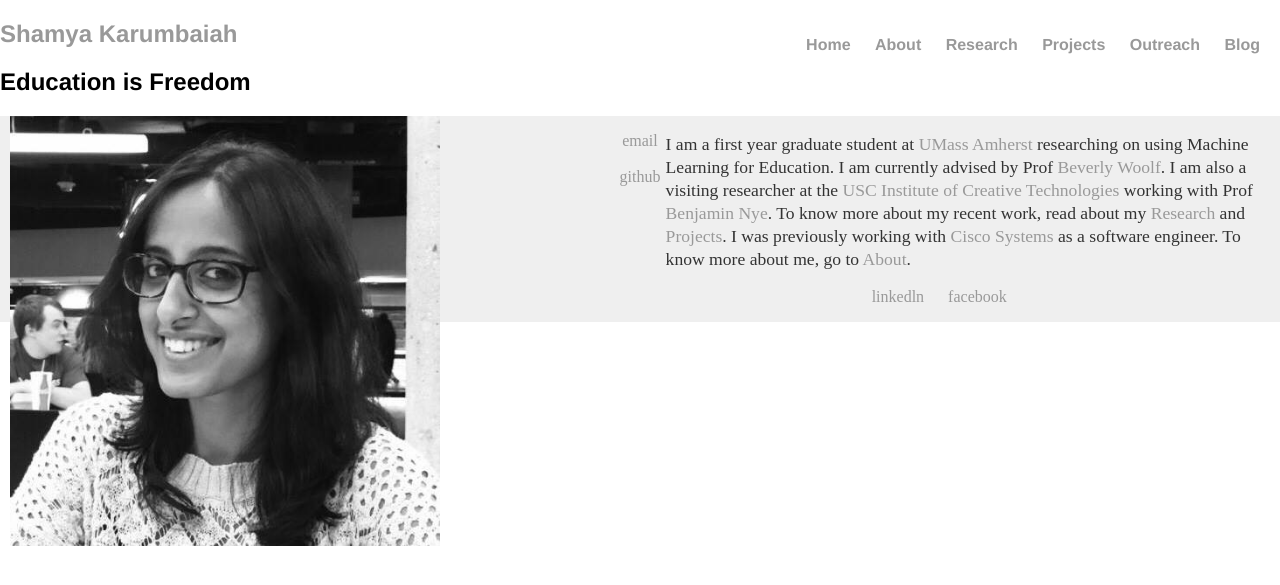
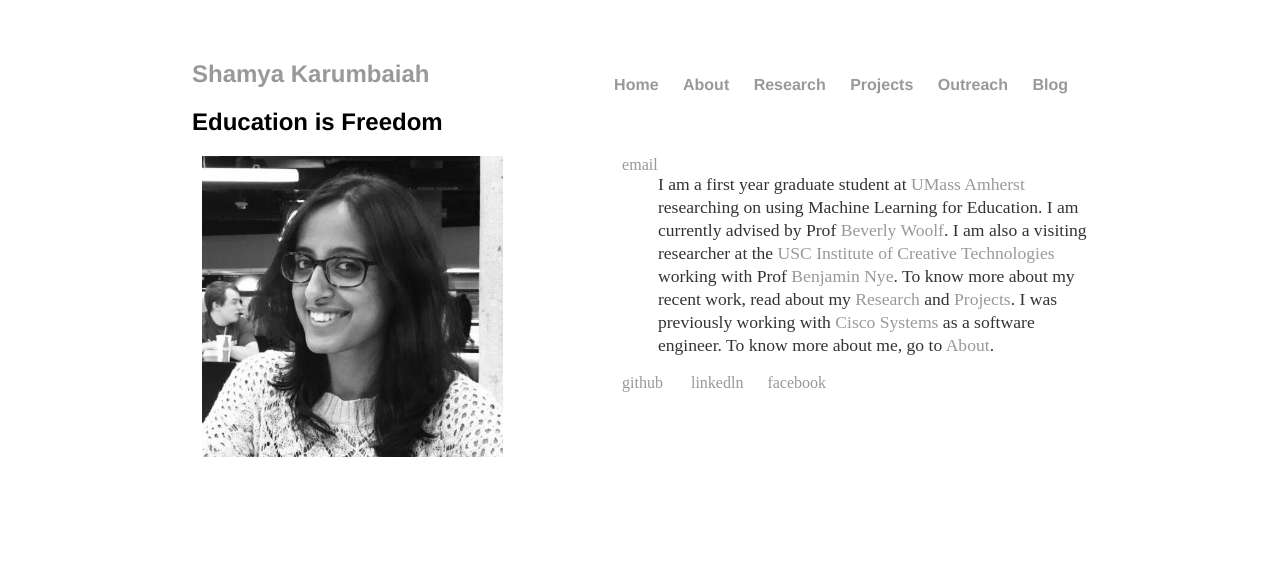
Before and after one commit to Shamya/shamyatest.github.io, a Jekyll site: the page built from index.html, in a window 1280 px wide. Shown: the top 585 px of the page. Built offline with Jekyll 4.4.1, drawn with Linux system fonts in a browser that asks for light colours.

Commit message:
Update main.css

```diff
--- a/css/main.css
+++ b/css/main.css
@@ -1,12 +1,9 @@
 body {
     margin: 60px auto;
-    /*width: 70%;*/
+    width: 70%;
     position: relative;
-     margin: 0;
     padding-bottom: 6rem;
-    min-height: 100%;
 }
-
 
 nav{
     display:inline;
@@ -46,23 +43,10 @@ p {
     font-size: 1.1em;
     line-height: 1.3em;
     color: #333;
-}
-/*footer {
+}footer {
      border-top: 1px solid #d5d5d5;
     margin-top: 3px
     font-size: .8em;
-}*/
-.footer {
-  font-size: 1em;
-  /*position: absolute;*/
-  right: 0;
-  bottom: 0;
-  left: 0;
- /* margin: auto;*/
- /* width: 100%;*/
-  padding: 1rem;
-  background-color: #efefef;
-  text-align: center;
 }
 
 
```
